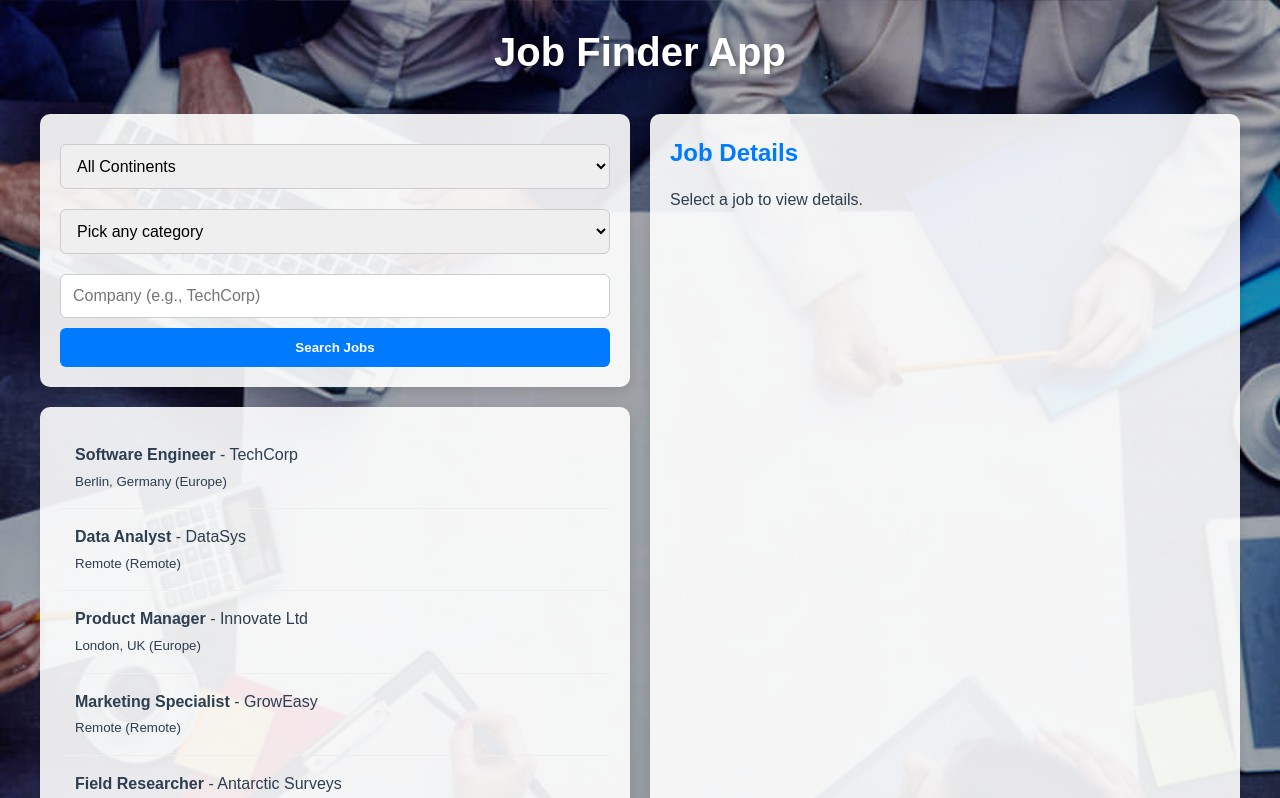
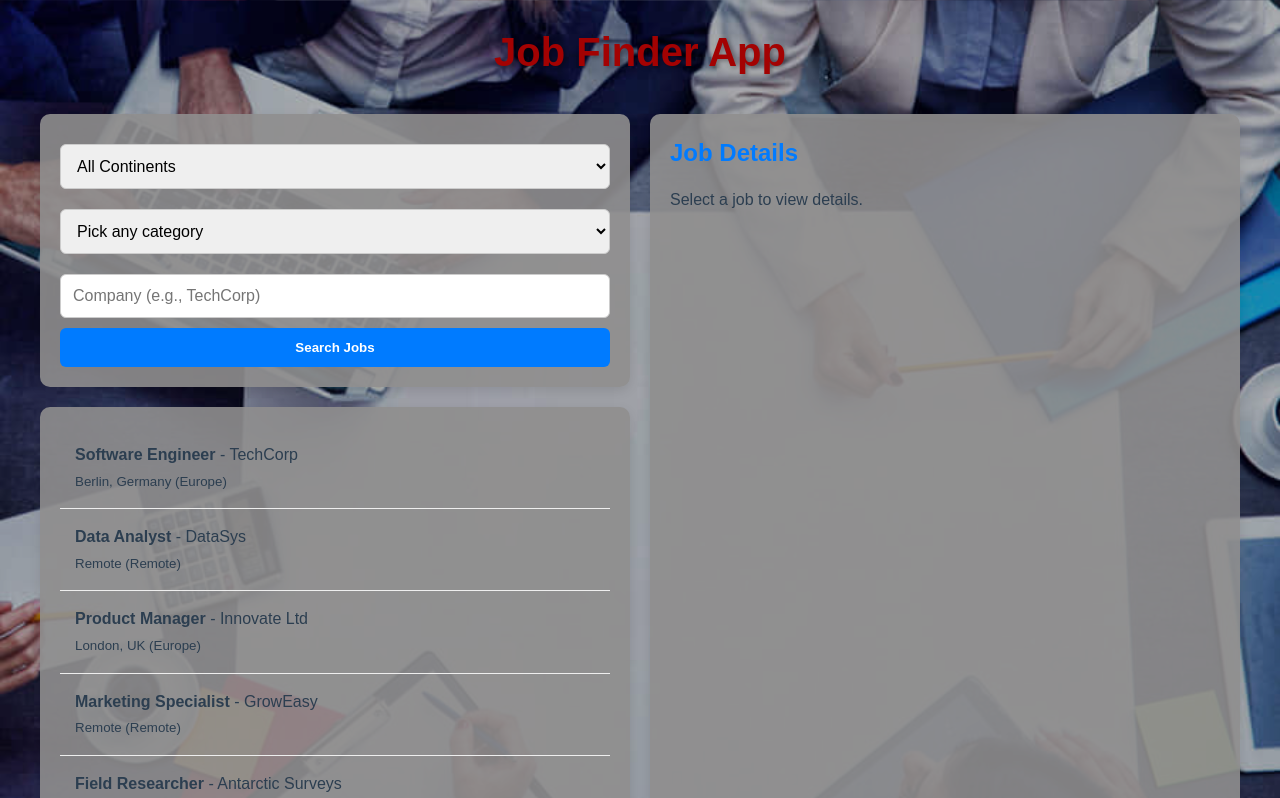
Before and after one commit to Evian1k/Job-Finder-app1, a plain HTML site: page index.html in a window 1280 px wide. Shown: the top 798 px of the page. Drawn offline with Linux system fonts and the light colour scheme; no server answers.

Commit message:
added update

```diff
--- a/style.css
+++ b/style.css
@@ -1,8 +1,8 @@
 :root {
   --primary-color: #007bff;
   --primary-hover: #0056b3;
-  --background: #f0f4f8;
-  --card-bg: rgba(255, 255, 255, 0.9);
+  --background: #4876a3;
+  --card-bg: rgba(143, 142, 142, 0.9);
   --text-dark: #2c3e50;
   --shadow: 0 4px 12px rgba(0, 0, 0, 0.1);
   --transition: all 0.3s ease;
@@ -42,7 +42,7 @@ header {
 
 h1 {
   font-size: 2.5rem;
-  color: #ffffff;
+  color: #a30202;
   text-shadow: 2px 2px 4px rgba(0, 0, 0, 0.3);
 }
 
```
